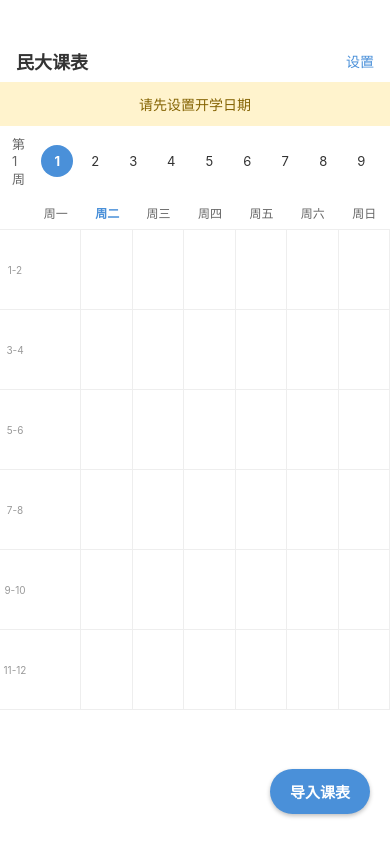
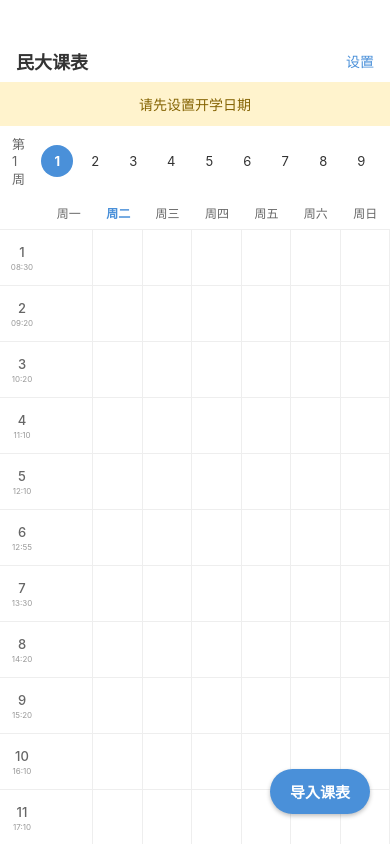
Before and after one commit to Bingtagui404/Super-class-table, a React Native app: screen /Home in a window 390 px wide. Built offline with nearby package versions, Linux system fonts and the light colour scheme.

Commit message:
v1.1: spacious grid, swipe weeks, date wheel picker

```diff
--- a/src/components/CourseCell.js
+++ b/src/components/CourseCell.js
@@ -1,20 +1,17 @@
 import React from 'react';
 import { TouchableOpacity, Text, StyleSheet } from 'react-native';
-import { CELL_HEIGHT } from './TimeColumn';
 
-export default function CourseCell({ course, onPress }) {
+export default function CourseCell({ course, height, onPress }) {
   return (
     <TouchableOpacity
-      style={[styles.container, { backgroundColor: course.color || '#4A90D9' }]}
+      style={[styles.container, { backgroundColor: course.color || '#4A90D9', height: height - 4 }]}
       activeOpacity={0.7}
       onPress={() => onPress(course)}
     >
-      <Text style={styles.name} numberOfLines={2}>
-        {course.name}
-      </Text>
+      <Text style={styles.name}>{course.name}</Text>
       {course.location ? (
-        <Text style={styles.location} numberOfLines={1}>
-          {course.location}
+        <Text style={styles.location} numberOfLines={2}>
+          @{course.location}
         </Text>
       ) : null}
     </TouchableOpacity>
@@ -23,22 +20,20 @@ export default function CourseCell({ course, onPress }) {
 
 const styles = StyleSheet.create({
   container: {
-    flex: 1,
-    height: CELL_HEIGHT - 4,
     margin: 1,
-    borderRadius: 4,
-    padding: 3,
+    borderRadius: 6,
+    padding: 4,
     justifyContent: 'center',
     overflow: 'hidden',
   },
   name: {
-    fontSize: 11,
+    fontSize: 12,
     fontWeight: 'bold',
     color: '#FFFFFF',
     textAlign: 'center',
   },
   location: {
-    fontSize: 9,
+    fontSize: 10,
     color: 'rgba(255,255,255,0.85)',
     textAlign: 'center',
     marginTop: 2,
--- /dev/null
+++ b/src/components/DateWheelPicker.js
@@ -0,0 +1,95 @@
+import React, { useState, useEffect, useCallback } from 'react';
+import { View, StyleSheet } from 'react-native';
+import WheelPicker from './WheelPicker';
+
+const YEARS = Array.from({ length: 11 }, (_, i) => 2020 + i); // 2020-2030
+const MONTHS = Array.from({ length: 12 }, (_, i) => i + 1);
+
+function getDaysInMonth(year, month) {
+  return new Date(year, month, 0).getDate();
+}
+
+export default function DateWheelPicker({ value, onDateChange }) {
+  const parseDate = useCallback((dateStr) => {
+    if (!dateStr) return { year: 2025, month: 9, day: 1 };
+    const match = dateStr.match(/^(\d{4})-(\d{1,2})-(\d{1,2})$/);
+    if (!match) return { year: 2025, month: 9, day: 1 };
+    return { year: parseInt(match[1]), month: parseInt(match[2]), day: parseInt(match[3]) };
+  }, []);
+
+  const parsed = parseDate(value);
+  const [year, setYear] = useState(parsed.year);
+  const [month, setMonth] = useState(parsed.month);
+  const [day, setDay] = useState(parsed.day);
+
+  useEffect(() => {
+    const p = parseDate(value);
+    setYear(p.year);
+    setMonth(p.month);
+    setDay(p.day);
+  }, [value, parseDate]);
+
+  const maxDay = getDaysInMonth(year, month);
+  const days = Array.from({ length: maxDay }, (_, i) => i + 1);
+  const clampedDay = Math.min(day, maxDay);
+
+  const emitChange = (y, m, d) => {
+    const md = Math.min(d, getDaysInMonth(y, m));
+    const dateStr = `${y}-${String(m).padStart(2, '0')}-${String(md).padStart(2, '0')}`;
+    onDateChange(dateStr);
+  };
+
+  const handleYearChange = (idx) => {
+    const y = YEARS[idx];
+    setYear(y);
+    emitChange(y, month, day);
+  };
+
+  const handleMonthChange = (idx) => {
+    const m = MONTHS[idx];
+    setMonth(m);
+    emitChange(year, m, day);
+  };
+
+  const handleDayChange = (idx) => {
+    const d = days[idx];
+    setDay(d);
+    emitChange(year, month, d);
+  };
+
+  const yearIdx = YEARS.indexOf(year);
+  const monthIdx = month - 1;
+  const dayIdx = clampedDay - 1;
+
+  return (
+    <View style={styles.container}>
+      <WheelPicker
+        items={YEARS.map(String)}
+        selectedIndex={yearIdx >= 0 ? yearIdx : 5}
+        onIndexChange={handleYearChange}
+        label="年"
+      />
+      <WheelPicker
+        items={MONTHS.map(String)}
+        selectedIndex={monthIdx >= 0 ? monthIdx : 0}
+        onIndexChange={handleMonthChange}
+        label="月"
+      />
+      <WheelPicker
+        items={days.map(String)}
+        selectedIndex={dayIdx >= 0 ? dayIdx : 0}
+        onIndexChange={handleDayChange}
+        label="日"
+      />
+    </View>
+  );
+}
+
+const styles = StyleSheet.create({
+  container: {
+    flexDirection: 'row',
+    justifyContent: 'center',
+    gap: 8,
+    marginVertical: 12,
+  },
+});
--- a/src/components/DayHeader.js
+++ b/src/components/DayHeader.js
@@ -2,12 +2,11 @@ import React from 'react';
 import { View, Text, StyleSheet } from 'react-native';
 import { DAYS } from '../constants/config';
 import { THEME } from '../constants/colors';
-
-const TIME_COL_WIDTH = 30;
+import { TIME_COL_WIDTH } from './TimeColumn';
 
 export default function DayHeader() {
-  const today = new Date().getDay(); // 0=Sun, 1=Mon, ...
-  const todayIdx = today === 0 ? 6 : today - 1; // 0=Mon, ..., 6=Sun
+  const today = new Date().getDay();
+  const todayIdx = today === 0 ? 6 : today - 1;
 
   return (
     <View style={styles.row}>
--- a/src/components/ScheduleGrid.js
+++ b/src/components/ScheduleGrid.js
@@ -1,42 +1,106 @@
-import React from 'react';
-import { View, TouchableOpacity, StyleSheet, ScrollView } from 'react-native';
+import React, { useRef } from 'react';
+import { View, TouchableOpacity, StyleSheet, ScrollView, Animated, PanResponder } from 'react-native';
 import DayHeader from './DayHeader';
 import TimeColumn, { TIME_COL_WIDTH, CELL_HEIGHT } from './TimeColumn';
 import CourseCell from './CourseCell';
-import { PERIOD_PAIRS } from '../constants/config';
+import { PERIODS } from '../constants/config';
 import { THEME } from '../constants/colors';
 
-export default function ScheduleGrid({ grid, onPressCourse, onPressEmpty }) {
+const TOTAL_HEIGHT = PERIODS.length * CELL_HEIGHT;
+const SWIPE_THRESHOLD = 50;
+
+export default function ScheduleGrid({ grid, occupied, onPressCourse, onPressEmpty, onSwipeLeft, onSwipeRight }) {
+  const translateX = useRef(new Animated.Value(0)).current;
+
+  const panResponder = useRef(
+    PanResponder.create({
+      onMoveShouldSetPanResponder: (_, gs) =>
+        Math.abs(gs.dx) > Math.abs(gs.dy) && Math.abs(gs.dx) > 10,
+      onPanResponderMove: (_, gs) => {
+        translateX.setValue(gs.dx * 0.3);
+      },
+      onPanResponderRelease: (_, gs) => {
+        if (gs.dx < -SWIPE_THRESHOLD && onSwipeLeft) {
+          Animated.timing(translateX, { toValue: -80, duration: 150, useNativeDriver: true }).start(() => {
+            onSwipeLeft();
+            translateX.setValue(80);
+            Animated.timing(translateX, { toValue: 0, duration: 150, useNativeDriver: true }).start();
+          });
+        } else if (gs.dx > SWIPE_THRESHOLD && onSwipeRight) {
+          Animated.timing(translateX, { toValue: 80, duration: 150, useNativeDriver: true }).start(() => {
+            onSwipeRight();
+            translateX.setValue(-80);
+            Animated.timing(translateX, { toValue: 0, duration: 150, useNativeDriver: true }).start();
+          });
+        } else {
+          Animated.spring(translateX, { toValue: 0, useNativeDriver: true }).start();
+        }
+      },
+    })
+  ).current;
+
+  const renderDayColumn = (day) => {
+    const cells = [];
+
+    // 网格线背景
+    for (let p = 0; p < PERIODS.length; p++) {
+      cells.push(
+        <View
+          key={`bg-${p}`}
+          style={[styles.gridLine, { top: p * CELL_HEIGHT, height: CELL_HEIGHT }]}
+        />
+      );
+    }
+
+    // 空白可点击区域（只渲染未被占据且无课的格子）
+    for (let p = 1; p <= PERIODS.length; p++) {
+      const key = `${day}-${p}`;
+      if (occupied && occupied[key]) continue;
+      if (grid && grid[key] && grid[key].length > 0) continue;
+      cells.push(
+        <TouchableOpacity
+          key={`empty-${p}`}
+          style={[styles.emptyCell, { top: (p - 1) * CELL_HEIGHT, height: CELL_HEIGHT }]}
+          activeOpacity={0.3}
+          onPress={() => onPressEmpty(day, p, p)}
+        />
+      );
+    }
+
+    // 课程
+    if (grid) {
+      for (let p = 1; p <= PERIODS.length; p++) {
+        const key = `${day}-${p}`;
+        const coursesInCell = grid[key];
+        if (!coursesInCell || coursesInCell.length === 0) continue;
+        const course = coursesInCell[0];
+        const span = course.span || 1;
+        const cellH = span * CELL_HEIGHT;
+        cells.push(
+          <View key={`course-${p}`} style={[styles.courseWrap, { top: (p - 1) * CELL_HEIGHT, height: cellH }]}>
+            <CourseCell course={course} height={cellH} onPress={onPressCourse} />
+          </View>
+        );
+      }
+    }
+
+    return (
+      <View key={day} style={styles.dayColumn}>
+        {cells}
+      </View>
+    );
+  };
+
   return (
     <ScrollView style={styles.container}>
       <DayHeader />
-      <View style={styles.body}>
-        <TimeColumn />
-        <View style={styles.gridArea}>
-          {PERIOD_PAIRS.map((period, rowIdx) => (
-            <View key={period.label} style={styles.row}>
-              {[1, 2, 3, 4, 5, 6, 7].map((day) => {
-                const key = `${day}-${rowIdx + 1}`;
-                const coursesInCell = grid[key];
-                const course = coursesInCell && coursesInCell[0];
-
-                return (
-                  <View key={day} style={styles.cell}>
-                    {course ? (
-                      <CourseCell course={course} onPress={onPressCourse} />
-                    ) : (
-                      <TouchableOpacity
-                        style={styles.emptyCell}
-                        activeOpacity={0.3}
-                        onPress={() => onPressEmpty(day, period.start, period.end)}
-                      />
-                    )}
-                  </View>
-                );
-              })}
-            </View>
-          ))}
-        </View>
+      <View {...panResponder.panHandlers}>
+        <Animated.View style={[styles.body, { transform: [{ translateX }] }]}>
+          <TimeColumn />
+          <View style={styles.gridArea}>
+            {[1, 2, 3, 4, 5, 6, 7].map(renderDayColumn)}
+          </View>
+        </Animated.View>
       </View>
     </ScrollView>
   );
@@ -52,20 +116,32 @@ const styles = StyleSheet.create({
   },
   gridArea: {
     flex: 1,
+    flexDirection: 'row',
+    height: TOTAL_HEIGHT,
   },
-  row: {
-    flexDirection: 'row',
-    height: CELL_HEIGHT,
+  dayColumn: {
+    flex: 1,
+    height: TOTAL_HEIGHT,
+    position: 'relative',
+    borderRightWidth: 0.5,
+    borderRightColor: THEME.gridBorder,
+  },
+  gridLine: {
+    position: 'absolute',
+    left: 0,
+    right: 0,
     borderBottomWidth: 0.5,
     borderBottomColor: THEME.gridBorder,
   },
-  cell: {
-    flex: 1,
-    borderRightWidth: 0.5,
-    borderRightColor: THEME.gridBorder,
+  emptyCell: {
+    position: 'absolute',
+    left: 0,
+    right: 0,
   },
-  emptyCell: {
-    flex: 1,
-    height: CELL_HEIGHT - 2,
+  courseWrap: {
+    position: 'absolute',
+    left: 0,
+    right: 0,
+    zIndex: 1,
   },
 });
--- a/src/components/TimeColumn.js
+++ b/src/components/TimeColumn.js
@@ -1,17 +1,18 @@
 import React from 'react';
 import { View, Text, StyleSheet } from 'react-native';
-import { PERIOD_PAIRS } from '../constants/config';
+import { PERIODS } from '../constants/config';
 import { THEME } from '../constants/colors';
 
-export const TIME_COL_WIDTH = 30;
-export const CELL_HEIGHT = 80;
+export const TIME_COL_WIDTH = 44;
+export const CELL_HEIGHT = 56;
 
 export default function TimeColumn() {
   return (
     <View style={styles.container}>
-      {PERIOD_PAIRS.map((p) => (
-        <View key={p.label} style={styles.cell}>
-          <Text style={styles.text}>{p.label}</Text>
+      {PERIODS.map((p) => (
+        <View key={p.period} style={styles.cell}>
+          <Text style={styles.periodNum}>{p.period}</Text>
+          <Text style={styles.timeText}>{p.time}</Text>
         </View>
       ))}
     </View>
@@ -29,8 +30,14 @@ const styles = StyleSheet.create({
     borderBottomWidth: 0.5,
     borderBottomColor: THEME.gridBorder,
   },
-  text: {
-    fontSize: 10,
+  periodNum: {
+    fontSize: 13,
+    fontWeight: '500',
+    color: THEME.textSecondary,
+  },
+  timeText: {
+    fontSize: 8,
     color: THEME.textLight,
+    marginTop: 2,
   },
 });
--- /dev/null
+++ b/src/components/WheelPicker.js
@@ -0,0 +1,108 @@
+import React, { useRef, useEffect } from 'react';
+import { View, Text, ScrollView, StyleSheet } from 'react-native';
+import { THEME } from '../constants/colors';
+
+const ITEM_HEIGHT = 40;
+const VISIBLE_ITEMS = 3;
+const CONTAINER_HEIGHT = ITEM_HEIGHT * VISIBLE_ITEMS;
+const PADDING = ITEM_HEIGHT * Math.floor(VISIBLE_ITEMS / 2);
+
+export default function WheelPicker({ items, selectedIndex, onIndexChange, label }) {
+  const scrollRef = useRef(null);
+  const isUserScroll = useRef(true);
+
+  useEffect(() => {
+    if (scrollRef.current && !isUserScroll.current) {
+      scrollRef.current.scrollTo({ y: selectedIndex * ITEM_HEIGHT, animated: false });
+    }
+    isUserScroll.current = true;
+  }, [selectedIndex]);
+
+  // Initial scroll position
+  useEffect(() => {
+    const timer = setTimeout(() => {
+      if (scrollRef.current) {
+        isUserScroll.current = false;
+        scrollRef.current.scrollTo({ y: selectedIndex * ITEM_HEIGHT, animated: false });
+      }
+    }, 50);
+    return () => clearTimeout(timer);
+  }, []);
+
+  const handleMomentumEnd = (e) => {
+    const y = e.nativeEvent.contentOffset.y;
+    const idx = Math.round(y / ITEM_HEIGHT);
+    const clamped = Math.max(0, Math.min(items.length - 1, idx));
+    if (clamped !== selectedIndex) {
+      isUserScroll.current = true;
+      onIndexChange(clamped);
+    }
+  };
+
+  return (
+    <View style={styles.wrapper}>
+      {label ? <Text style={styles.label}>{label}</Text> : null}
+      <View style={styles.container}>
+        {/* Selection indicator */}
+        <View style={styles.indicator} pointerEvents="none" />
+        <ScrollView
+          ref={scrollRef}
+          showsVerticalScrollIndicator={false}
+          snapToInterval={ITEM_HEIGHT}
+          decelerationRate="fast"
+          onMomentumScrollEnd={handleMomentumEnd}
+          contentContainerStyle={{ paddingVertical: PADDING }}
+        >
+          {items.map((item, idx) => (
+            <View key={idx} style={styles.item}>
+              <Text style={[styles.itemText, idx === selectedIndex && styles.itemTextSelected]}>
+                {item}
+              </Text>
+            </View>
+          ))}
+        </ScrollView>
+      </View>
+    </View>
+  );
+}
+
+const styles = StyleSheet.create({
+  wrapper: {
+    alignItems: 'center',
+  },
+  label: {
+    fontSize: 12,
+    color: THEME.textLight,
+    marginBottom: 4,
+  },
+  container: {
+    height: CONTAINER_HEIGHT,
+    width: 70,
+    overflow: 'hidden',
+  },
+  indicator: {
+    position: 'absolute',
+    top: PADDING,
+    left: 4,
+    right: 4,
+    height: ITEM_HEIGHT,
+    borderTopWidth: 1.5,
+    borderBottomWidth: 1.5,
+    borderColor: THEME.primary,
+    borderRadius: 4,
+    zIndex: 1,
+  },
+  item: {
+    height: ITEM_HEIGHT,
+    justifyContent: 'center',
+    alignItems: 'center',
+  },
+  itemText: {
+    fontSize: 16,
+    color: THEME.textLight,
+  },
+  itemTextSelected: {
+    color: THEME.text,
+    fontWeight: 'bold',
+  },
+});
--- a/src/constants/config.js
+++ b/src/constants/config.js
@@ -2,6 +2,23 @@ export const JWXT_URL = 'http://jwxt.dlnu.edu.cn/jsxsd/';
 
 export const DAYS = ['周一', '周二', '周三', '周四', '周五', '周六', '周日'];
 
+// 金石滩校区各节次上课时间
+export const PERIODS = [
+  { period: 1, time: '08:30' },
+  { period: 2, time: '09:20' },
+  { period: 3, time: '10:20' },
+  { period: 4, time: '11:10' },
+  { period: 5, time: '12:10' },
+  { period: 6, time: '12:55' },
+  { period: 7, time: '13:30' },
+  { period: 8, time: '14:20' },
+  { period: 9, time: '15:20' },
+  { period: 10, time: '16:10' },
+  { period: 11, time: '17:10' },
+  { period: 12, time: '17:55' },
+];
+
+// 保留供 AddCourseScreen 等使用
 export const PERIOD_PAIRS = [
   { label: '1-2', start: 1, end: 2 },
   { label: '3-4', start: 3, end: 4 },
--- a/src/hooks/useCourses.js
+++ b/src/hooks/useCourses.js
@@ -122,7 +122,10 @@ export function useCourses() {
   );
 
   const getGrid = useCallback(
-    (week) => buildGrid(filterCoursesForWeek(courses, week)),
+    (week) => {
+      const { grid, occupied } = buildGrid(filterCoursesForWeek(courses, week));
+      return { grid, occupied };
+    },
     [courses]
   );
 
--- a/src/screens/HomeScreen.js
+++ b/src/screens/HomeScreen.js
@@ -15,6 +15,8 @@ import WeekSelector from '../components/WeekSelector';
 import { useCourses } from '../hooks/useCourses';
 import { formatWeekRanges } from '../services/courseUtils';
 import { THEME } from '../constants/colors';
+import { MAX_WEEKS } from '../constants/config';
+import DateWheelPicker from '../components/DateWheelPicker';
 
 export default function HomeScreen({ navigation }) {
   const {
@@ -41,9 +43,19 @@ export default function HomeScreen({ navigation }) {
   );
 
   const week = selectedWeek || currentWeek;
-  const grid = getGrid(week);
+  const { grid, occupied } = getGrid(week);
 
   const needSetup = !settings.termStartDate;
+
+  const handleSwipeLeft = () => {
+    const next = Math.min(MAX_WEEKS, week + 1);
+    setSelectedWeek(next);
+  };
+
+  const handleSwipeRight = () => {
+    const prev = Math.max(1, week - 1);
+    setSelectedWeek(prev);
+  };
 
   const handlePressCourse = (course) => {
     setDetailCourse(course);
@@ -75,14 +87,25 @@ export default function HomeScreen({ navigation }) {
     ]);
   };
 
+  const normalizeDateInput = (input) => {
+    const match = input.trim().match(/^(\d{4})[-/](\d{1,2})[-/](\d{1,2})$/);
+    if (!match) return null;
+    const [, y, m, d] = match;
+    const month = parseInt(m);
+    const day = parseInt(d);
+    if (month < 1 || month > 12 || day < 1 || day > 31) return null;
+    return `${y}-${String(month).padStart(2, '0')}-${String(day).padStart(2, '0')}`;
+  };
+
   const handleSaveDate = async () => {
-    if (!/^\d{4}-\d{2}-\d{2}$/.test(dateInput)) {
-      Alert.alert('格式错误', '请输入 YYYY-MM-DD 格式的日期，如 2025-09-01');
+    const normalized = normalizeDateInput(dateInput);
+    if (!normalized) {
+      Alert.alert('格式错误', '请输入日期，如 2025-9-1 或 2025-09-01');
       return;
     }
     await updateSettings({
-      termStartDate: dateInput,
-      currentSemesterId: dateInput.slice(0, 4) + '-' + (parseInt(dateInput.slice(5, 7)) > 6 ? '1' : '2'),
+      termStartDate: normalized,
+      currentSemesterId: normalized.slice(0, 4) + '-' + (parseInt(normalized.slice(5, 7)) > 6 ? '1' : '2'),
     });
     setShowSettings(false);
   };
@@ -133,8 +156,11 @@ export default function HomeScreen({ navigation }) {
       {/* Schedule Grid */}
       <ScheduleGrid
         grid={grid}
+        occupied={occupied}
         onPressCourse={handlePressCourse}
         onPressEmpty={handlePressEmpty}
+        onSwipeLeft={handleSwipeLeft}
+        onSwipeRight={handleSwipeRight}
       />
 
       {/* Import FAB */}
@@ -194,13 +220,16 @@ export default function HomeScreen({ navigation }) {
         >
           <View style={styles.settingsContent} onStartShouldSetResponder={() => true}>
             <Text style={styles.modalTitle}>设置</Text>
-            <Text style={styles.modalInfo}>开学日期（YYYY-MM-DD）</Text>
+            <Text style={styles.modalInfo}>开学日期</Text>
             <TextInput
               style={styles.input}
-              placeholder="例如 2025-09-01"
+              placeholder="例如 2025-9-1 或 2025-09-01"
               value={dateInput}
               onChangeText={setDateInput}
-              keyboardType={Platform.OS === 'ios' ? 'default' : 'default'}
+            />
+            <DateWheelPicker
+              value={dateInput}
+              onDateChange={(d) => setDateInput(d)}
             />
             <TouchableOpacity style={styles.saveBtn} onPress={handleSaveDate}>
               <Text style={styles.saveBtnText}>保存</Text>
--- a/src/services/courseUtils.js
+++ b/src/services/courseUtils.js
@@ -47,20 +47,23 @@ export function generateId() {
 }
 
 export function buildGrid(coursesForWeek) {
-  const grid = {};
+  const grid = {};      // "day-period" -> [{ ...course, span }]
+  const occupied = {};  // "day-period" -> true（被跨行课程占据的格子）
+
   coursesForWeek.forEach((course) => {
-    const startPair = Math.ceil(course.startPeriod / 2);
-    const endPair = Math.ceil(course.endPeriod / 2);
-    for (let pair = startPair; pair <= endPair; pair++) {
-      const key = `${course.dayOfWeek}-${pair}`;
-      if (!grid[key]) grid[key] = [];
-      // 避免重复添加同一课程（跨节课会出现多次）
-      if (!grid[key].find((c) => c.id === course.id)) {
-        grid[key].push(course);
-      }
+    const key = `${course.dayOfWeek}-${course.startPeriod}`;
+    if (!grid[key]) grid[key] = [];
+    const span = course.endPeriod - course.startPeriod + 1;
+    if (!grid[key].find((c) => c.id === course.id)) {
+      grid[key].push({ ...course, span });
+    }
+    // 标记被跨行占据的格子
+    for (let p = course.startPeriod + 1; p <= course.endPeriod; p++) {
+      occupied[`${course.dayOfWeek}-${p}`] = true;
     }
   });
-  return grid;
+
+  return { grid, occupied };
 }
 
 // 将周次范围格式化为可读字符串
```
Also changed, not shown: app.json (+6 -1 lines).
